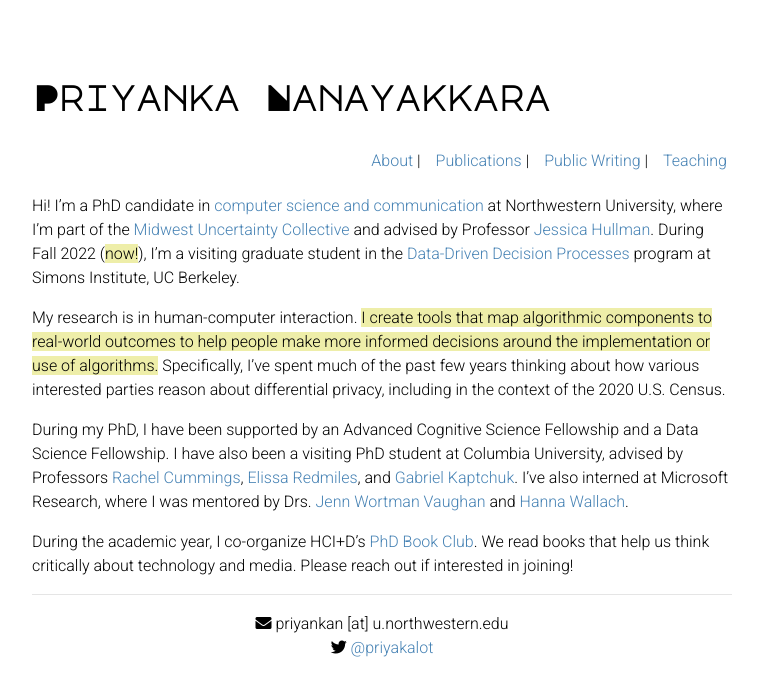
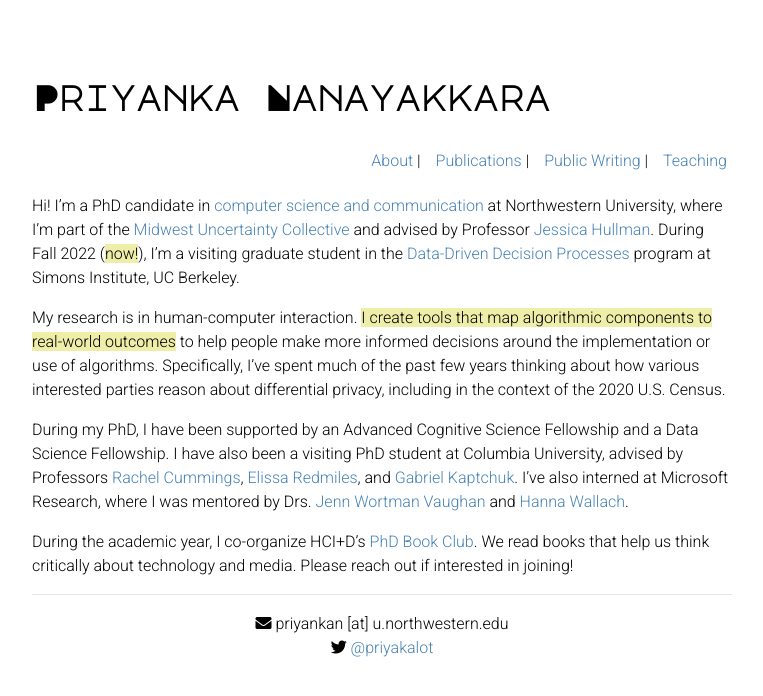
Before and after one commit to priyakalot/priyakalot.github.io, a Jekyll site: the page built from index.md, in a window 1280 px wide. Shown: the top 696 px of the page, without its empty margins (258-1021 px from the left). Built offline with Jekyll 4.4.1, drawn with Linux system fonts in a browser that asks for light colours; nearby versions of some CDN libraries.

```diff
--- a/index.md
+++ b/index.md
@@ -4,7 +4,7 @@ layout: default
 
 Hi! I'm a PhD candidate in [computer science and communication](https://tsb.northwestern.edu/ "https://tsb.northwestern.edu/") at Northwestern University, where I'm part of the [Midwest Uncertainty Collective](https://mucollective.northwestern.edu/) and advised by Professor [Jessica Hullman](http://users.eecs.northwestern.edu/~jhullman/). During Fall 2022 (<mark>now!</mark>), I'm a visiting graduate student in the [Data-Driven Decision Processes](https://simons.berkeley.edu/programs/datadriven2022) program at Simons Institute, UC Berkeley.
 
-My research is in human-computer interaction. <mark>I create tools that map algorithmic components to real-world outcomes to help people make more informed decisions around the implementation or use of algorithms.</mark> Specifically, I've spent much of the past few years thinking about how various interested parties reason about differential privacy, including in the context of the 2020 U.S. Census.
+My research is in human-computer interaction. <mark>I create tools that map algorithmic components to real-world outcomes</mark> to help people make more informed decisions around the implementation or use of algorithms. Specifically, I've spent much of the past few years thinking about how various interested parties reason about differential privacy, including in the context of the 2020 U.S. Census.
 
 During my PhD, I have been supported by an Advanced Cognitive Science Fellowship and a Data Science Fellowship. I have also been a visiting PhD student at Columbia University, advised by Professors [Rachel Cummings](https://www.engineering.columbia.edu/faculty/rachel-cummings), [Elissa Redmiles](https://elissaredmiles.com/), and [Gabriel Kaptchuk](https://cs-people.bu.edu/kaptchuk/). I've also interned at Microsoft Research, where I was mentored by Drs. [Jenn Wortman Vaughan](http://www.jennwv.com/) and [Hanna Wallach](http://dirichlet.net/).
 
```
